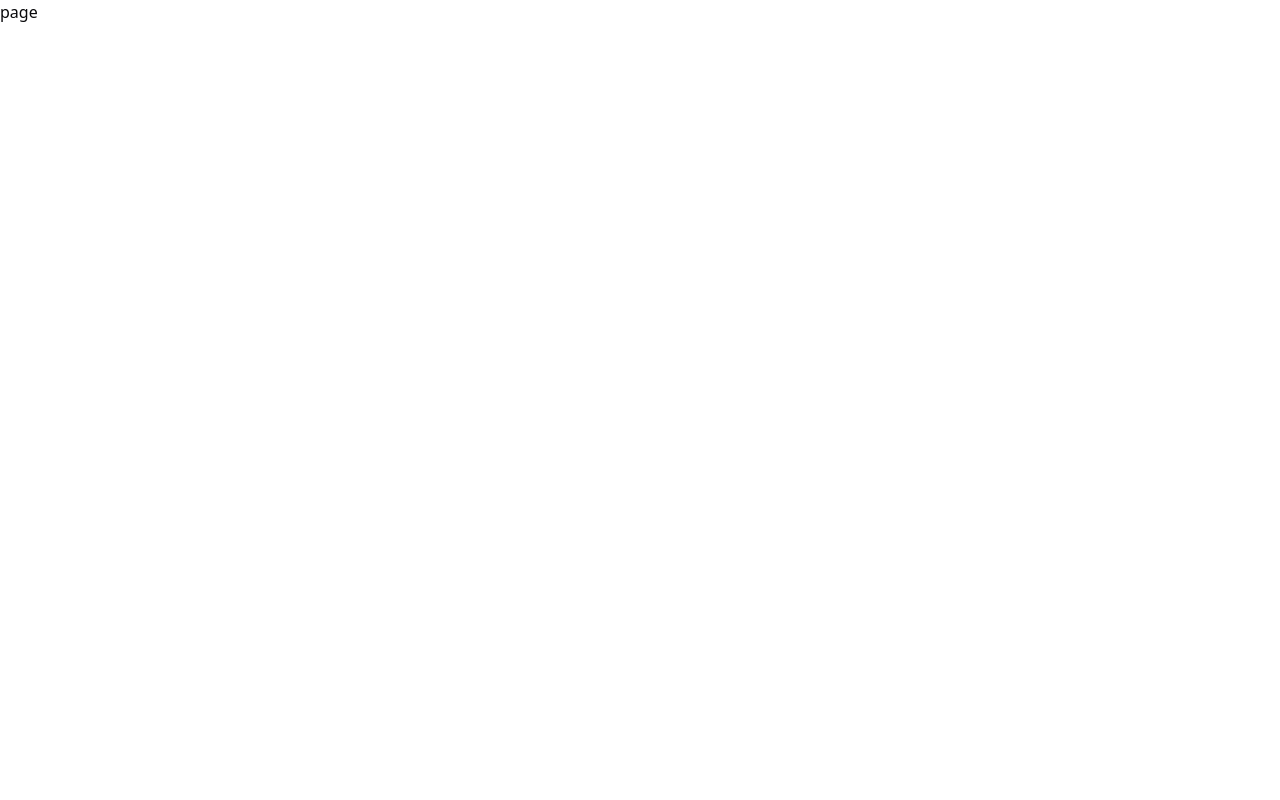
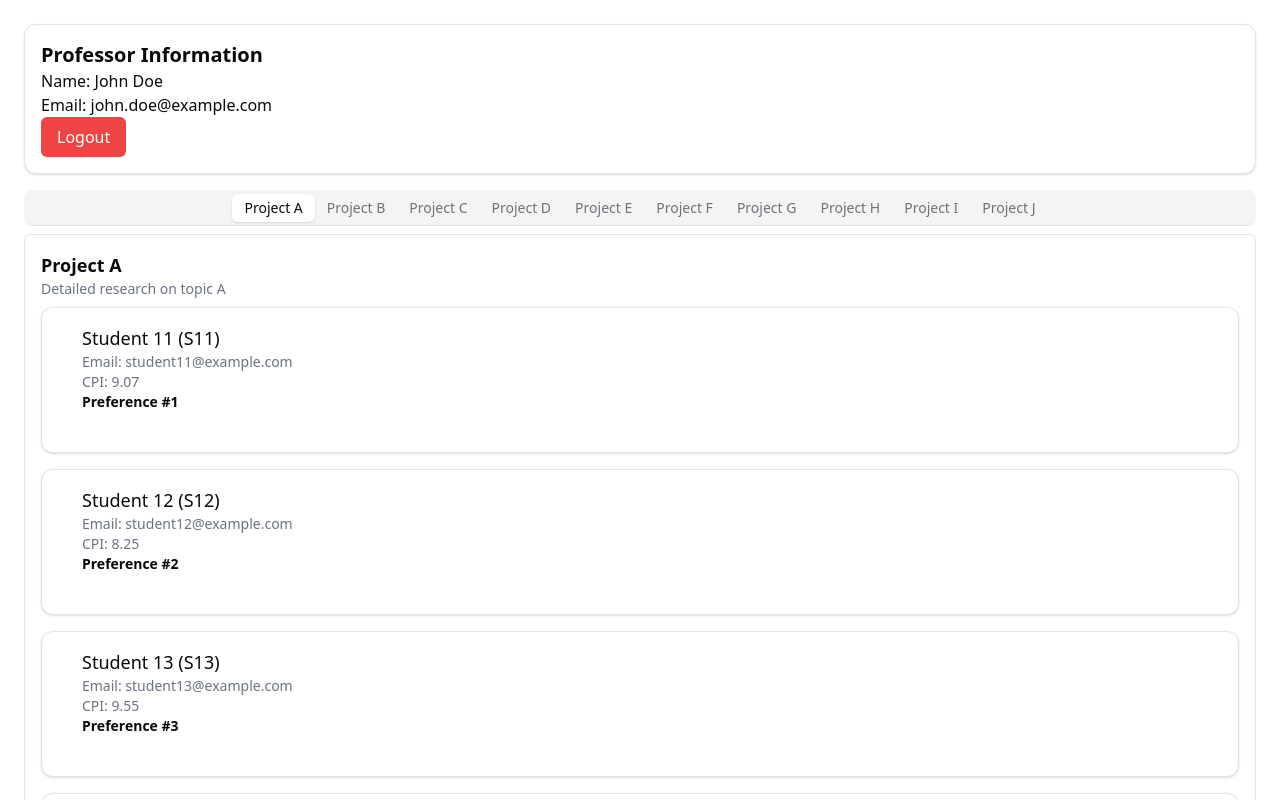
Before and after one commit to eewebsiteiiti/btp-portal, a Next.js app: page /professor in a window 1280 px wide. Shown: the top 800 px of the page. Built offline with nearby package versions, Linux system fonts and the light colour scheme.

Commit message:
professor page dummy

```diff
--- a/src/app/(roles)/professor/page.tsx
+++ b/src/app/(roles)/professor/page.tsx
@@ -1,9 +1,71 @@
-import React from 'react'
+"use client";
+import { useState } from "react";
+import { Tabs, TabsList, TabsTrigger, TabsContent } from "@/components/ui/tabs";
+import { Card, CardContent } from "@/components/ui/card";
+import { ScrollArea } from "@/components/ui/scroll-area";
+import LogoutButton from "@/components/LogoutButton";
 
-const page = () => {
+const dummyProjects = Array.from({ length: 10 }, (_, i) => ({
+  id: (i + 1).toString(),
+  title: `Project ${String.fromCharCode(65 + i)}`,
+  description: `Detailed research on topic ${String.fromCharCode(65 + i)}`,
+  students: Array.from({ length: 15 }, (_, j) => ({
+    roll_no: `S${i + 1}${j + 1}`,
+    name: `Student ${i + 1}${j + 1}`,
+    email: `student${i + 1}${j + 1}@example.com`,
+    cpi: (Math.random() * 2 + 8).toFixed(2),
+    preferenceOrder: j + 1,
+  })),
+}));
+
+export default function ProfessorPage() {
+  const [projects] = useState(dummyProjects);
+
   return (
-    <div>page</div>
-  )
+    <div className="p-6 space-y-4 h-screen w-full flex flex-col">
+      {/* Professor Info */}
+      <Card className="w-full">
+        <CardContent className="p-4">
+          <h2 className="text-xl font-semibold">Professor Information</h2>
+          <p>Name: John Doe</p>
+          <p>Email: john.doe@example.com</p>
+          <LogoutButton />
+        </CardContent>
+      </Card>
+
+      {/* Project Tabs */}
+      <Tabs defaultValue={projects[0]?.id} className="w-full">
+        <TabsList className="flex overflow-x-auto border-b">
+          {projects.map((project) => (
+            <TabsTrigger key={project.id} value={project.id}>
+              {project.title}
+            </TabsTrigger>
+          ))}
+        </TabsList>
+
+        {projects.map((project) => (
+          <TabsContent key={project.id} value={project.id} className="p-4 border rounded-md">
+            <h2 className="text-lg font-semibold">{project.title}</h2>
+            <p className="text-sm text-gray-500 mb-2">{project.description}</p>
+            {/* <ScrollArea className="border rounded-md p-2 w-full overflow-y-auto h-96"> */}
+              <div className="space-y-4">
+                {project.students
+                  .sort((a, b) => a.preferenceOrder - b.preferenceOrder || b.cpi - a.cpi)
+                  .map((student) => (
+                    <Card key={student.roll_no} className="p-4 w-full">
+                      <CardContent>
+                        <h3 className="text-lg font-medium">{student.name} ({student.roll_no})</h3>
+                        <p className="text-sm text-gray-500">Email: {student.email}</p>
+                        <p className="text-sm text-gray-500">CPI: {student.cpi}</p>
+                        <p className="text-sm font-bold">Preference #{student.preferenceOrder}</p>
+                      </CardContent>
+                    </Card>
+                  ))}
+              </div>
+            {/* </ScrollArea> */}
+          </TabsContent>
+        ))}
+      </Tabs>
+    </div>
+  );
 }
-
-export default page
```
